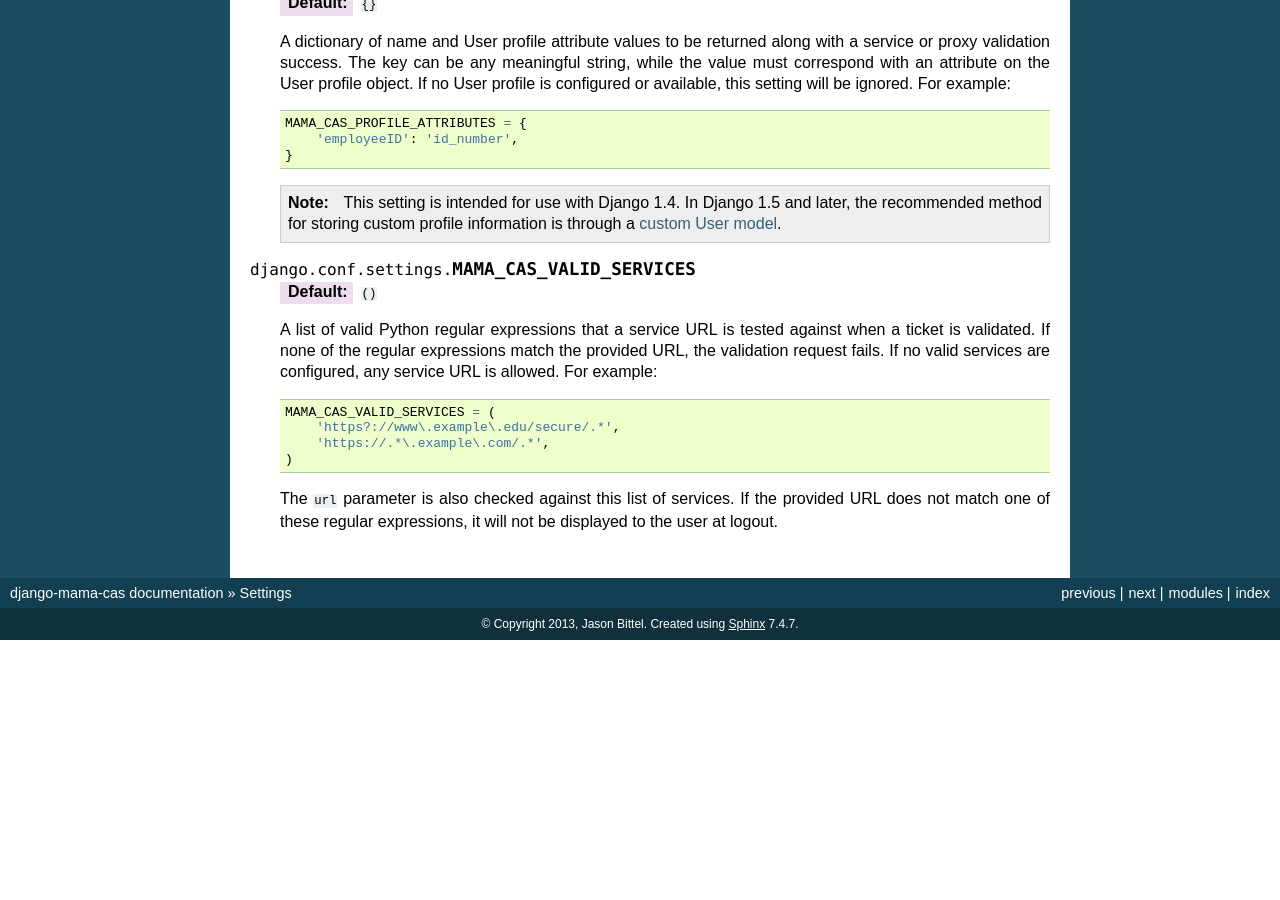
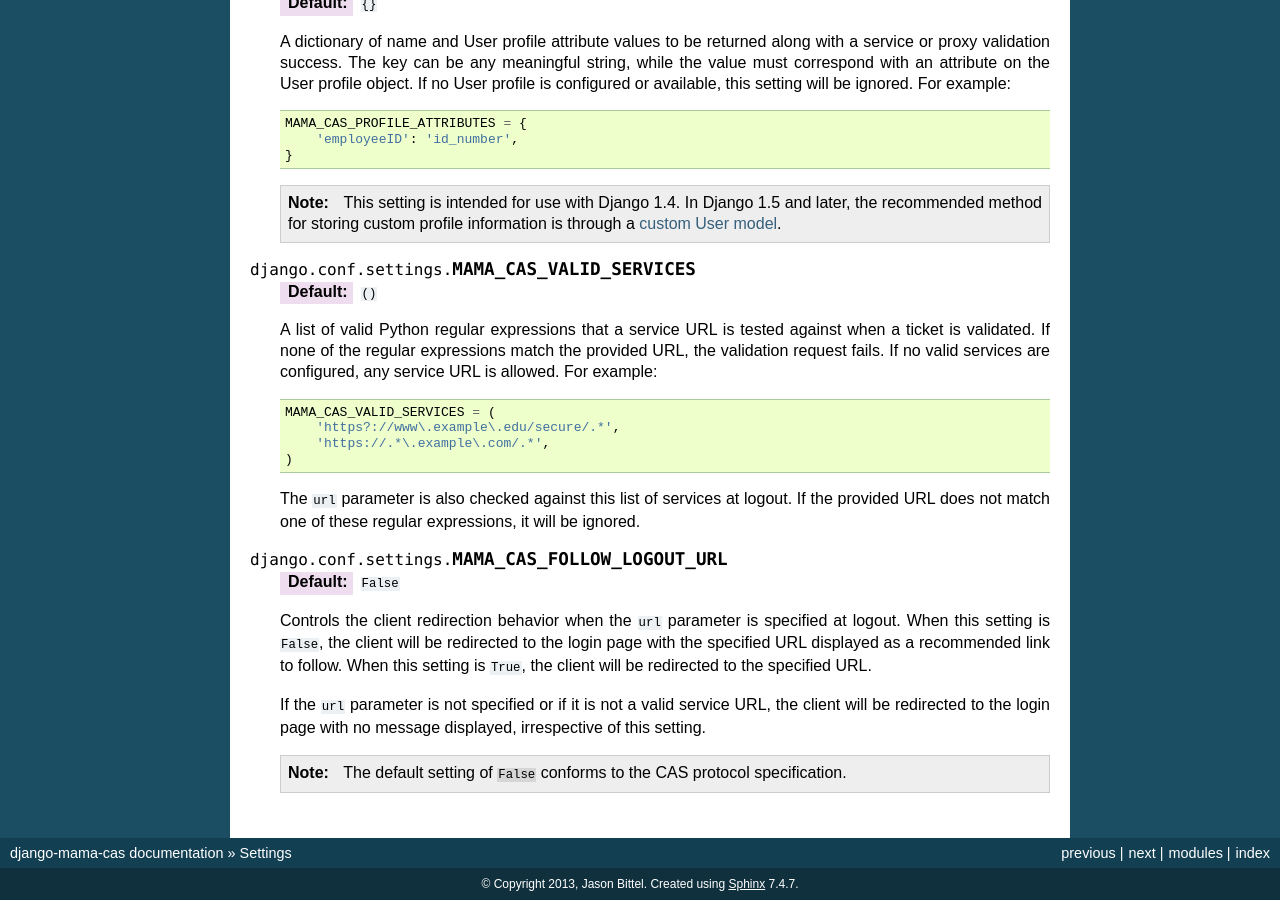
Before and after one commit to jbittel/django-mama-cas, a Sphinx documentation site: the page built from docs/settings.rst, in a window 1280 px wide and 900 px high, scrolled down 706 px. Built offline with Sphinx 7.4.7, drawn with Linux system fonts in a browser that asks for light colours; the version number could not be read and is left out; before the commit the page ends 1346 px from its top, so only the background shows below that; some of the changed text lies outside the part shown.

Commit message:
Document new follow logout URL setting

```diff
--- a/docs/protocol.rst
+++ b/docs/protocol.rst
@@ -54,3 +54,9 @@ changes do not alter the contract between the client, service and CAS server.
    User attributes can be returned along with a CAS 2.0 service or proxy
    validation success. This is not part of the official CAS specification, but
    is widely used in practice.
+
+**Follow logout url**
+   Setting ``MAMA_CAS_FOLLOW_LOGOUT_URL`` to ``True`` alters the server's
+   behavior at logout from the CAS specification. Depending on the services
+   configured for CAS usage, this change can provide a more expected logout
+   behavior.
--- a/docs/settings.rst
+++ b/docs/settings.rst
@@ -75,8 +75,27 @@ required and have sane defaults, but can be used to customize the behavior.
           'https://.*\.example\.com/.*',
       )
 
-   The ``url`` parameter is also checked against this list of services. If the
-   provided URL does not match one of these regular expressions, it will not
-   be displayed to the user at logout.
+   The ``url`` parameter is also checked against this list of services at
+   logout. If the provided URL does not match one of these regular
+   expressions, it will be ignored.
+
+.. attribute:: MAMA_CAS_FOLLOW_LOGOUT_URL
+
+   :default: ``False``
+
+   Controls the client redirection behavior when the ``url`` parameter is
+   specified at logout. When this setting is ``False``, the client will be
+   redirected to the login page with the specified URL displayed as a
+   recommended link to follow. When this setting is ``True``, the client
+   will be redirected to the specified URL.
+
+   If the ``url`` parameter is not specified or if it is not a valid service
+   URL, the client will be redirected to the login page with no message
+   displayed, irrespective of this setting.
+
+   .. note::
+
+      The default setting of ``False`` conforms to the CAS protocol
+      specification.
 
 .. _custom User model: https://docs.djangoproject.com/en/1.5/topics/auth/customizing/#auth-custom-user
```
